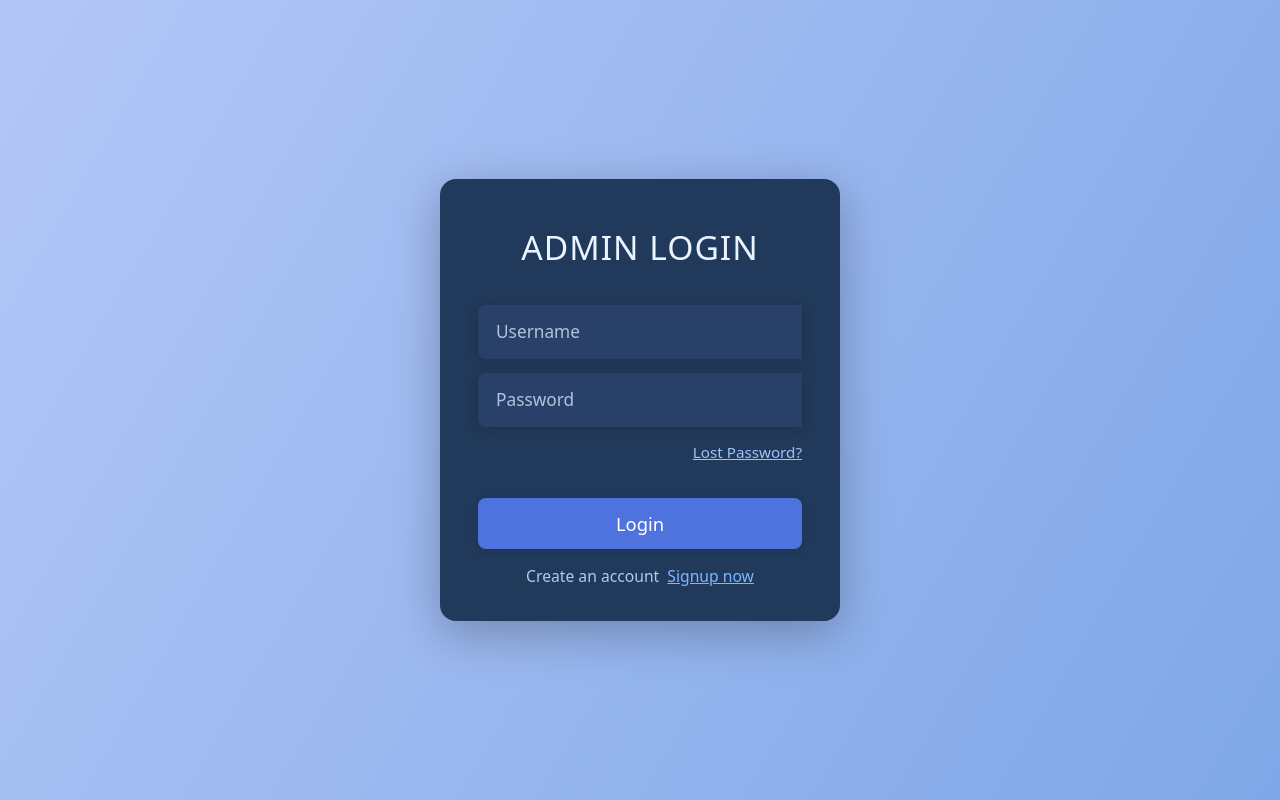
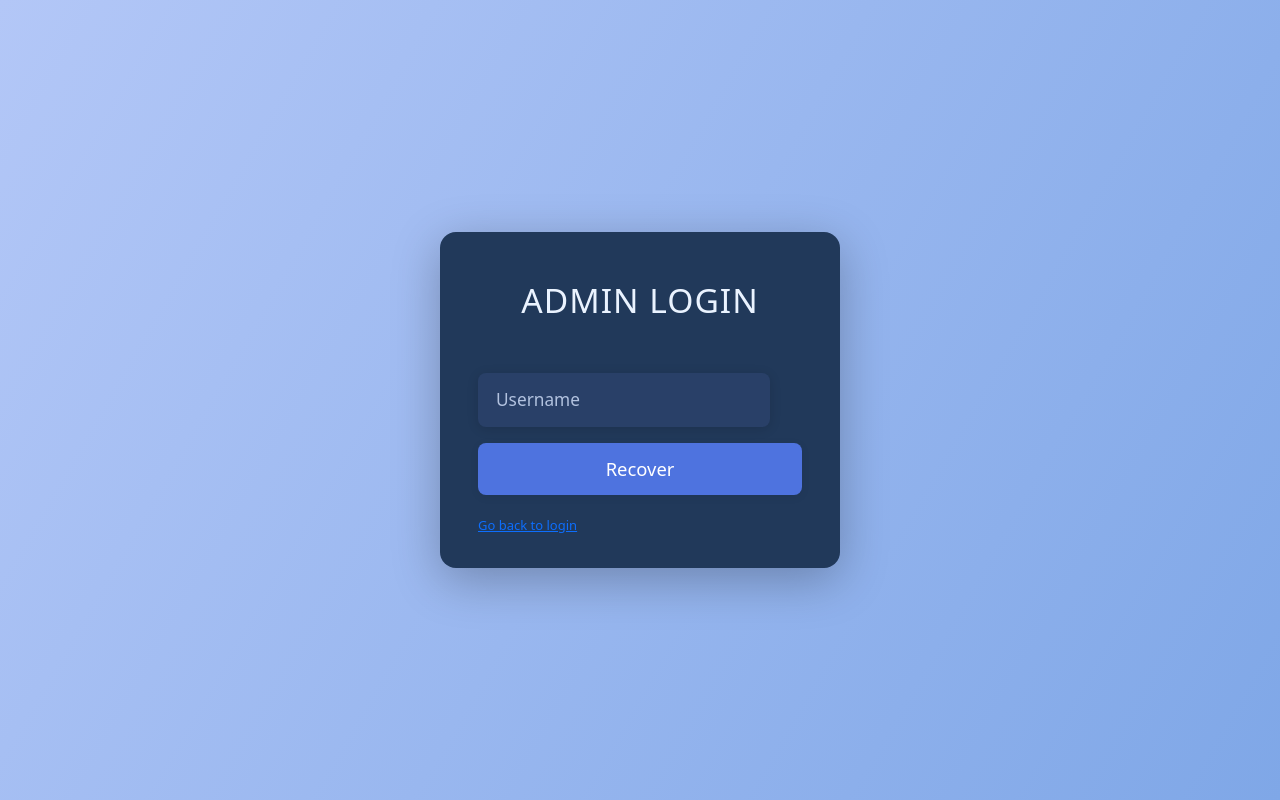
Before and after one commit to bella-cd/ble_hosptal_react, a React (Create React App) app in the folder frontend/: page /login in a window 1280 px wide. Both pictures are taken after a click on the link "Lost Password?". Built offline with nearby package versions, Linux system fonts and the light colour scheme.

Commit message:
adding password recovery function

```diff
--- a/frontend/src/components/LoginSignupForm.js
+++ b/frontend/src/components/LoginSignupForm.js
@@ -7,6 +7,9 @@ function LoginSignupForm() {
   const [email, setEmail] = useState("");
   const [password, setPassword] = useState("");
   const [msg, setMsg] = useState("");
+  const [showRecovery, setShowRecovery] = useState(false);
+  const [recoveryInput, setRecoveryInput] = useState("");
+  const [recoveryMsg, setRecoveryMsg] = useState("");
 
   function handleSubmit(e) {
     e.preventDefault();
@@ -27,15 +30,24 @@ function LoginSignupForm() {
       .catch(err => setMsg(err.response?.data?.error || "Request failed"));
   }
 
+  function handleRecovery(e) {
+    e.preventDefault();
+    setRecoveryMsg("");
+    axios.post("/api/forgot-password", { username: recoveryInput })
+      .then(() => setRecoveryMsg("If that user exists, a reset link will be sent."))
+      .catch(() => setRecoveryMsg("Request failed"));
+  }
+
   return (
     <div className="form-bg">
       <div className="center-card">
-        {/* Removed tab switcher for a cleaner look */}
         <form className="auth-form" onSubmit={handleSubmit}>
           <h2 style={{ fontSize: "2.1rem", fontWeight: 400, letterSpacing: "1px", marginBottom: "24px" }}>
             {mode === "login" ? "ADMIN LOGIN" : "ADMIN SIGNUP"}
           </h2>
           {msg && <div className="msg">{msg}</div>}
+          {!showRecovery ? (
+            <>
               <div className="input-group">
                 <input
                   className="form-input"
@@ -58,17 +70,38 @@ function LoginSignupForm() {
                 />
                 <span className="input-icon"><i className="fa fa-lock" /></span>
               </div>
-          {mode === "login" && <a href="#" className="forgot-link">Lost Password?</a>}
+              {mode === "login" && (
+                <a href="#" className="forgot-link" onClick={() => setShowRecovery(true)}>Lost Password?</a>
+              )}
               <button className="main-btn" type="submit" style={{ marginTop: "18px", fontSize: "1.15rem", borderRadius: "8px" }}>
                 {mode === "login" ? "Login" : "Signup"}
               </button>
+            </>
+          ) : (
+            <div style={{ marginTop: 15 }}>
+              <form onSubmit={handleRecovery}>
+                <input
+                  type="text"
+                  placeholder="Username"
+                  value={recoveryInput}
+                  onChange={e => setRecoveryInput(e.target.value)}
+                  className="form-input"
+                  style={{ width: "90%", marginBottom: 10 }}
+                  required
+                />
+                <button type="submit" className="main-btn" style={{ width: "100%" }}>Recover</button>
               </form>
-        <div className="switch-link">
+              <div style={{ color: "#abf", marginTop: 12 }}>{recoveryMsg}</div>
+              <a href="#" style={{ fontSize: 13, marginTop: 9, display: "inline-block" }} onClick={() => setShowRecovery(false)}>Go back to login</a>
+            </div>
+          )}
+        </form>
+        {!showRecovery && <div className="switch-link">
           {mode === "login"
             ? <>Create an account <span className="link-btn" onClick={() => setMode("signup")}>Signup now</span></>
             : <>Already have an account? <span className="link-btn" onClick={() => setMode("login")}>Log in</span></>
           }
-        </div>
+        </div>}
       </div>
     </div>
   );
```
Also changed, not shown: 1 other file (tests, documents, lock files or other folders). Lines whose indentation alone changed are shown as unchanged.
